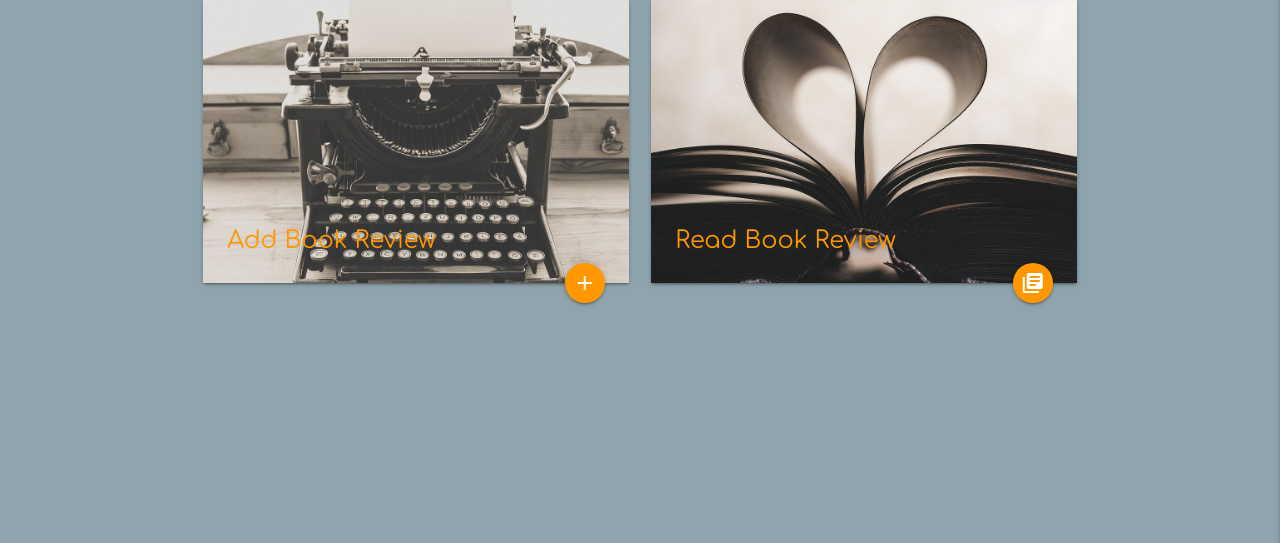
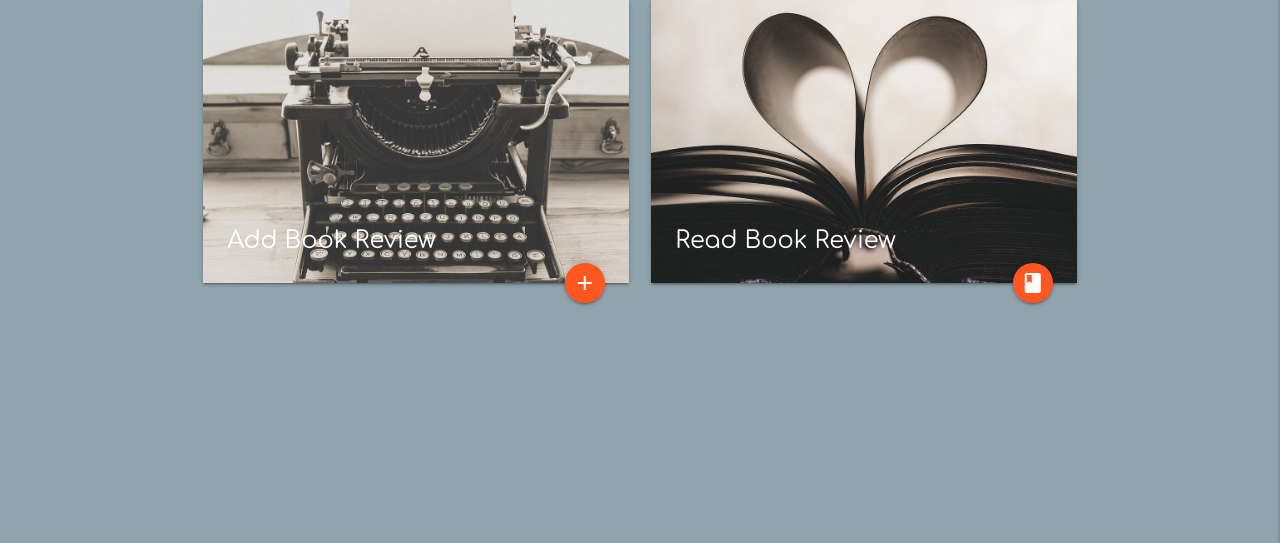
Before and after one commit to emiberndt/Backend-Development-Project---AsianBites, a Flask app: template templates/profile.html in a window 1280 px wide. Shown: the part 187-730 px from the top of the page. Run offline with Flask 2, Linux system fonts and the light colour scheme; the template is opened without the code that fills it, so the values that code supplies are empty; some libraries are stand-ins or nearby versions.

Commit message:
Link to add/read pages from rofile page

```diff
--- a/templates/profile.html
+++ b/templates/profile.html
@@ -16,8 +16,9 @@
       <div class="card">
         <div class="card-image">
           <img src="/static/media/classics.jpg">
-          <span class="card-title orange-text">Add Book Review</span>
-          <a class="btn-floating halfway-fab waves-effect waves-light orange"><i class="material-icons">add</i></a>
+          <span class="card-title white-text">Add Book Review</span>
+          <a class="btn-floating halfway-fab waves-effect deep-orange"
+                      href="{{ url_for('add_review') }}"><i class="material-icons">add</i></a>
         </div>
       </div>
     </div>
@@ -25,13 +26,12 @@
       <div class="card">
         <div class="card-image">
           <img src="/static/media/pages.jpg">
-          <span class="card-title orange-text">Read Book Review</span>
-          <a class="btn-floating halfway-fab waves-effect waves-light orange"><i class="material-icons">library_books</i></a>
+          <span class="card-title white-text">Read Book Review</span>
+          <a class="btn-floating halfway-fab waves-effect deep-orange"
+                      href="{{ url_for('get_reviews') }}"><i class="material-icons">book</i></a>
         </div>
       </div>
     </div>
   </div>
 
-
-
 {% endblock %}
```
